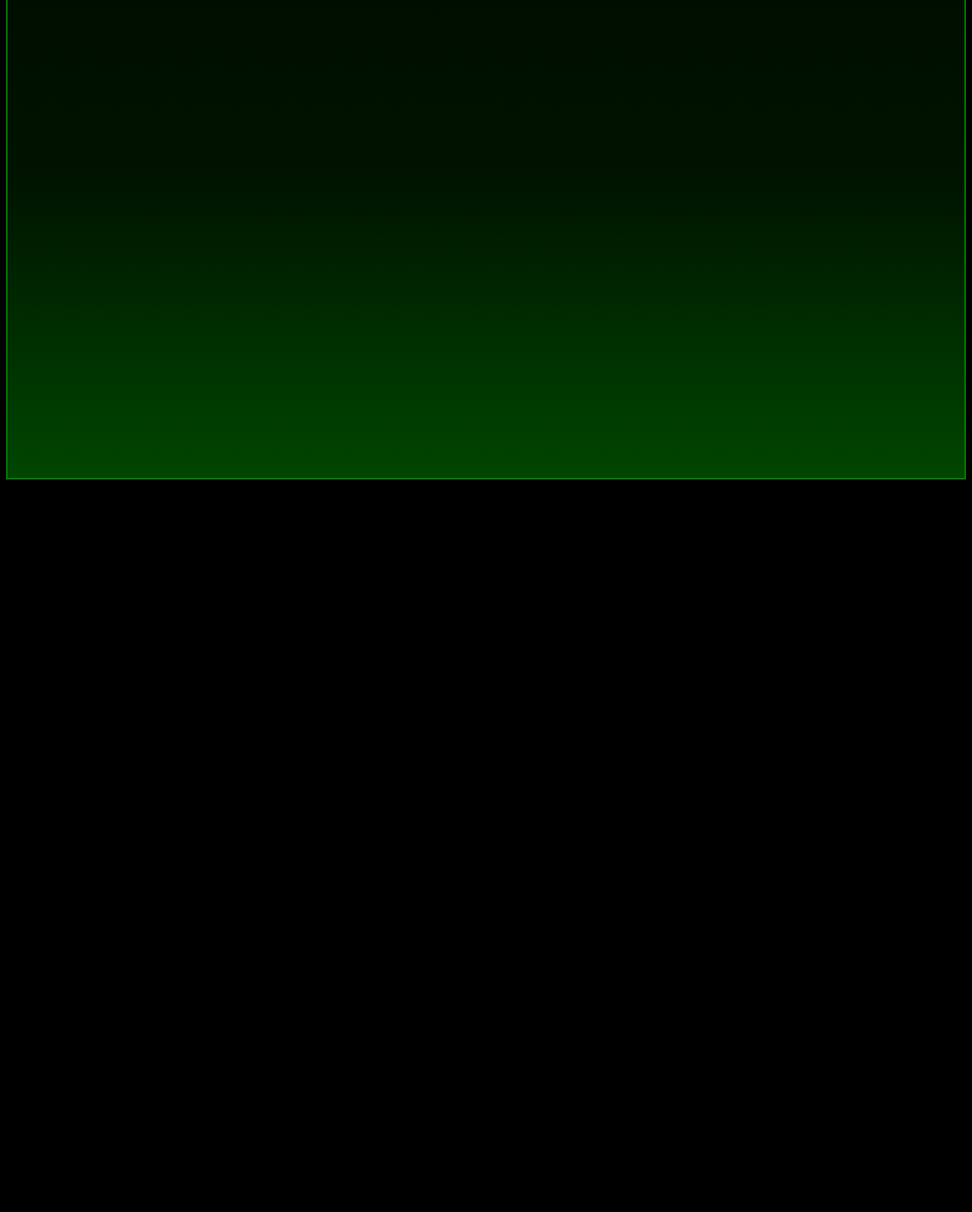
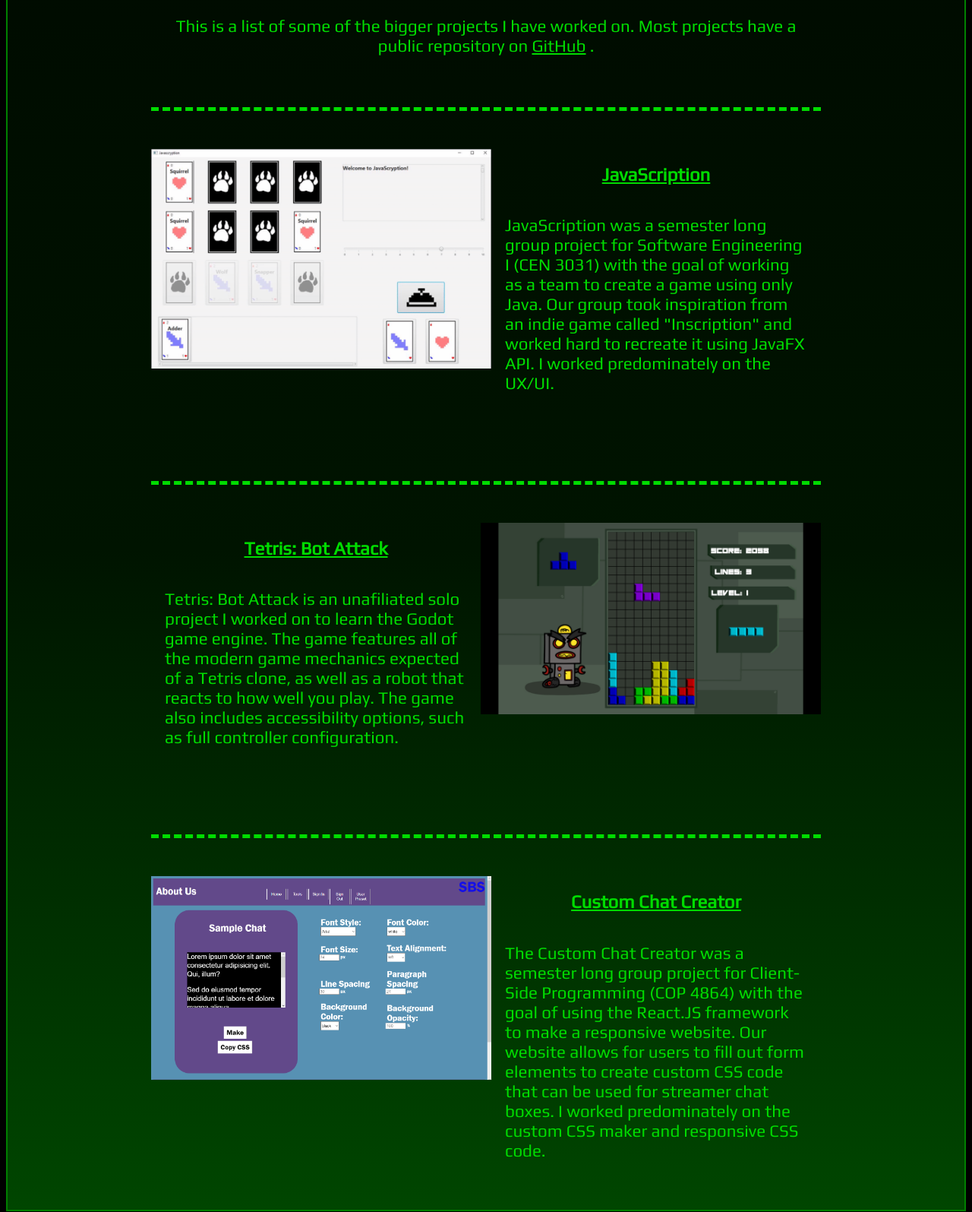
Before and after one commit to natebouchat/natebouchat.github.io, a plain HTML site: page projects.html in a window 1280 px wide. Shown: the part 322-1917 px from the top of the page at 76% size. Before the commit the page ends 961 px from the top, so only its background shows below. Drawn offline with Linux system fonts and the light colour scheme.

Commit message:
Finished Projects Page

```diff
--- a/projects.html
+++ b/projects.html
@@ -29,6 +29,59 @@
         </div>
         <div class="main-container">
             <h1>Projects</h1>
+            <p class="centered">
+                This is a list of some of the bigger projects I have worked on.
+                Most projects have a public repository on
+                <a href="https://github.com/natebouchat">GitHub</a> .
+            </p>
+            <div class="column-container">
+                <div class="centered">
+                    <img src="img/JavaScriptionDemo.png" alt="JavaScription Demo Screenshot" class="demo" />
+                </div>
+                <div>
+                    <h2>
+                        <a href="https://github.com/CEN3031-Spring-2022/semester-projects-group-7">JavaScription</a>
+                    </h2>
+                    <p>
+                        JavaScription was a semester long group project for Software Engineering I (CEN 3031) with the goal of
+                        working as a team to create a game using only Java. Our group took inspiration from an indie game called
+                        "Inscription" and worked hard to recreate it using JavaFX API.
+                        I worked predominately on the UX/UI.
+                    </p>
+                </div>
+            </div>
+            <div class="column-container">
+                <div>
+                    <h2>
+                        <a href="https://github.com/natebouchat/Tetris_Bot_Attack">Tetris: Bot Attack</a>
+                    </h2>
+                    <p>
+                        Tetris: Bot Attack is an unafiliated solo project I worked on to learn the Godot game engine.
+                        The game features all of the modern game mechanics expected of a Tetris clone, as well as
+                        a robot that reacts to how well you play. The game also includes accessibility options, such
+                        as full controller configuration.
+                    </p>
+                </div>
+                <div class="centered">
+                    <img src="img/TetrisBotAttackDemo.png" alt="Tetris Bot Attack Demo Screenshot" class="demo"/>
+                </div>
+            </div>
+            <div class="column-container">
+                <div class="centered">
+                    <img src="img/CustomCSSMakerDemo.png" alt="Custom CSS Maker Website Screenshot" class="demo"/>
+                </div>
+                <div>
+                    <h2>
+                        <a href="https://antintr-custom-chat-creator.web.app/homepage">Custom Chat Creator</a>
+                    </h2>
+                    <p>
+                        The Custom Chat Creator was a semester long group project for Client-Side Programming (COP 4864) with the goal
+                        of using the React.JS framework to make a responsive website. Our website allows for users to fill out form elements
+                        to create custom CSS code that can be used for streamer chat boxes. I worked predominately on the custom CSS maker
+                        and responsive CSS code.
+                    </p>
+                </div>
+            </div>
         </div>
     </body>
 </html>
--- a/styles.css
+++ b/styles.css
@@ -11,14 +11,18 @@ body{
 h1{
     text-align: center;
     font-family: Courier, Monospace;
-    font-size: 3em;
+    font-size: 2.5em;
     line-height: 80%;
     margin-top: 0px;
 }
 
+h2 {
+    text-align: center;
+}
+
 p{
     padding: 18px;
-    font-size: 1.4em;
+    font-size: 1em;
 }
 
 a{
@@ -70,14 +74,12 @@ a:hover {
 .main-container {
     min-height: 90vh;
     padding-top: 60px;
-    text-align: center;
     background-image: linear-gradient(rgb(0, 10, 0), rgb(0, 20, 0), rgb(0, 70, 0));
 }
 
 .column-container {
     display: flex;
     flex-direction: column;
-    align-items: center;
     flex-grow: 1;
     justify-content: space-evenly;
     margin-top: 50px;
@@ -87,13 +89,21 @@ a:hover {
     border-top-style: dashed;
 }
 
-.temp {
-    width: 300px;
+.centered {
+    text-align: center;
+}
+
+.demo {
+    width: 70vw;
 }
 
 @media screen and (min-width: 720px) {
     h1 {
         font-size: 4em;
+    }
+
+    p{
+        font-size: 1.4em;
     }
 
     .header-container {
@@ -119,4 +129,8 @@ a:hover {
     .column-container{
         flex-direction: row;
     }
+
+    .demo {
+        width: 35vw;
+    }
 }
```
Also changed, not shown: certifications.html (+4 -4 lines), index.html (+3 -1 lines), img/CustomCSSMakerDemo.png (added), img/JavaScriptionDemo.png (added), img/TetrisBotAttackDemo.png (added).
